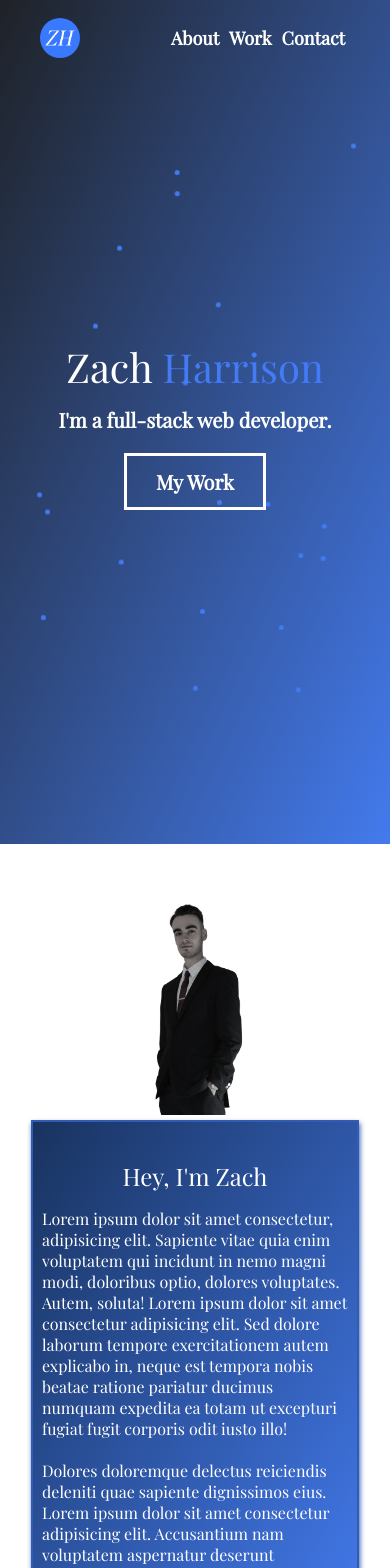
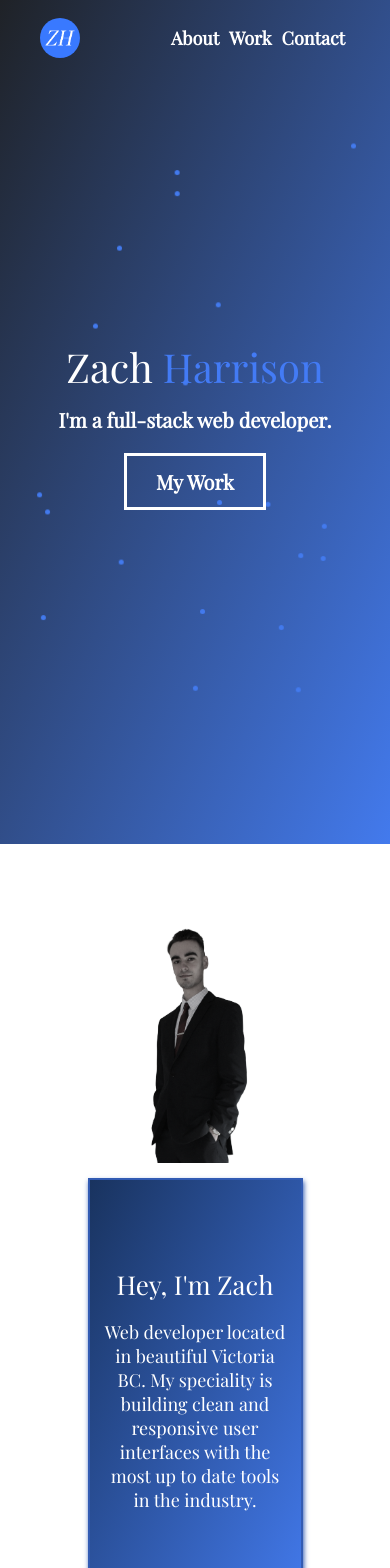
Before and after one commit to zachharrison/portfolio, a React (Create React App) app: page / in a window 390 px wide. Shown: the top 1568 px of the page. Built offline with nearby package versions, Linux system fonts and the light colour scheme.

Commit message:
Added bio text and more mobile styling

```diff
--- a/src/components/About/About.css
+++ b/src/components/About/About.css
@@ -58,9 +58,10 @@
 /* SMALL DESKTOP */
 @media (min-width: 1000px) and (max-width: 1400px) {
   .about-text {
-    width: 60vw;
-    height: 80vh;
+    width: 30vw;
+    height: 30vh;
     padding: 8px;
+    text-align: center;
   }
   .about-text p {
     font-size: 20px;
@@ -85,23 +86,24 @@
 /* MOBILE */
 @media (max-width: 1000px) {
   .about-text {
-    width: 80vw;
-    height: 60vh;
-    padding: 6px;
+    width: 50vw;
+    height: 50vh;
+    padding: 8px;
+    text-align: center;
   }
   .about-text p {
-    font-size: 16px;
+    font-size: 18px;
     padding: 0 3px;
   }
   .container h1 {
-    font-size: 24px;
+    font-size: 26px;
     margin: 0;
   }
   .bio-image {
-    width: 200px;
-    height: 225px;
+    width: 220px;
+    height: 250px;
     margin-top: 0;
-    margin-bottom: 5px;
+    margin-bottom: 15px;
   }
   .about-content {
     flex-direction: column-reverse;
--- a/src/components/About/About.js
+++ b/src/components/About/About.js
@@ -1,6 +1,5 @@
-import React, { useEffect, useState } from 'react';
+import React from 'react';
 import './About.css';
-import FadeIn from '../FadeIn/FadeIn';
 
 const About = () => {
   return (
@@ -9,19 +8,9 @@ const About = () => {
         <div className='about-text'>
           <h1>Hey, I'm Zach</h1>
           <p>
-            Lorem ipsum dolor sit amet consectetur, adipisicing elit. Sapiente
-            vitae quia enim voluptatem qui incidunt in nemo magni modi,
-            doloribus optio, dolores voluptates. Autem, soluta! Lorem ipsum
-            dolor sit amet consectetur adipisicing elit. Sed dolore laborum
-            tempore exercitationem autem explicabo in, neque est tempora nobis
-            beatae ratione pariatur ducimus numquam expedita ea totam ut
-            excepturi fugiat fugit corporis odit iusto illo!
-            <br />
-            <br />
-            Dolores doloremque delectus reiciendis deleniti quae sapiente
-            dignissimos eius. Lorem ipsum dolor sit amet consectetur adipisicing
-            elit. Accusantium nam voluptatem aspernatur deserunt doloremque
-            totam?
+            Web developer located in beautiful Victoria BC. My speciality is
+            building clean and responsive user interfaces with the most up to
+            date tools in the industry.
           </p>
         </div>
         <img src='/bio-image.jpg' className='bio-image' alt='bio-image' />
--- a/src/components/Contact/Contact.css
+++ b/src/components/Contact/Contact.css
@@ -116,4 +116,8 @@ textarea {
   .form-btn {
     width: 100%;
   }
+  textarea {
+    padding-top: 10px;
+    padding-bottom: 25px;
+  }
 }
--- a/src/components/Work/Work.css
+++ b/src/components/Work/Work.css
@@ -202,3 +202,9 @@ h1 {
     height: 50%;
   }
 }
+
+@media (max-width: 1000px) and (max-height: 667px) {
+  .grid-container {
+    height: 225vh;
+  }
+}
```
